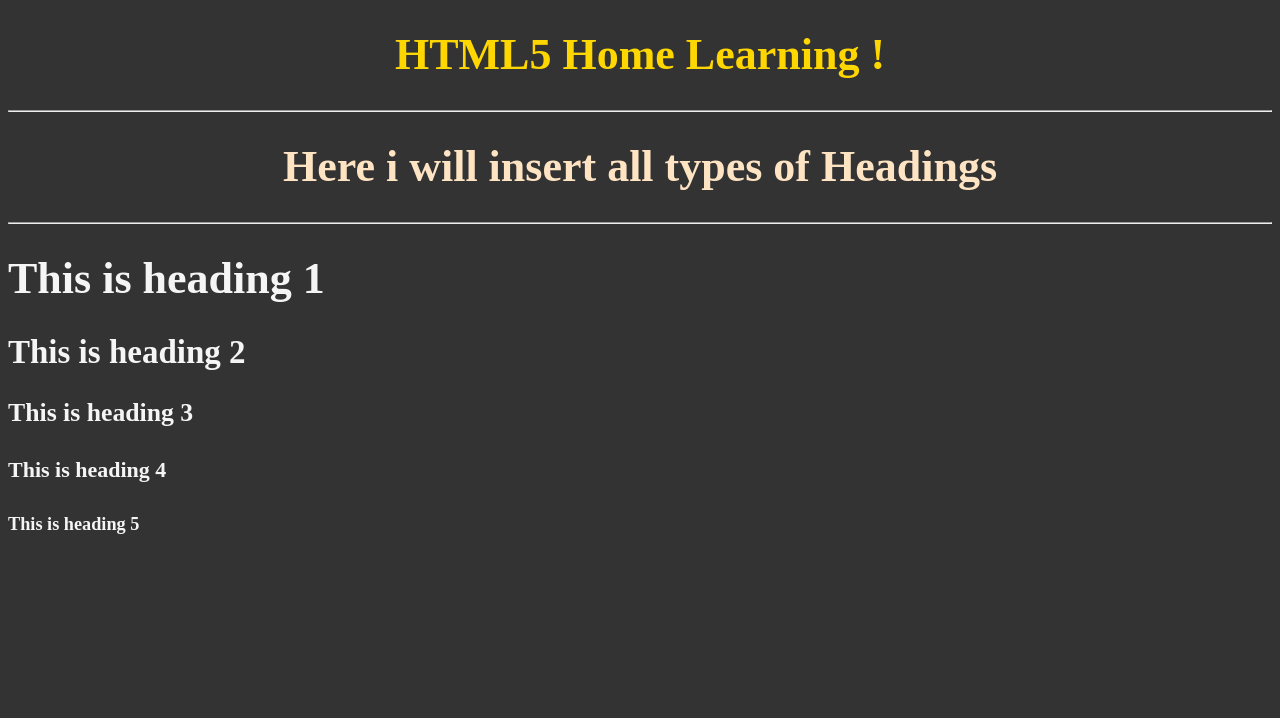
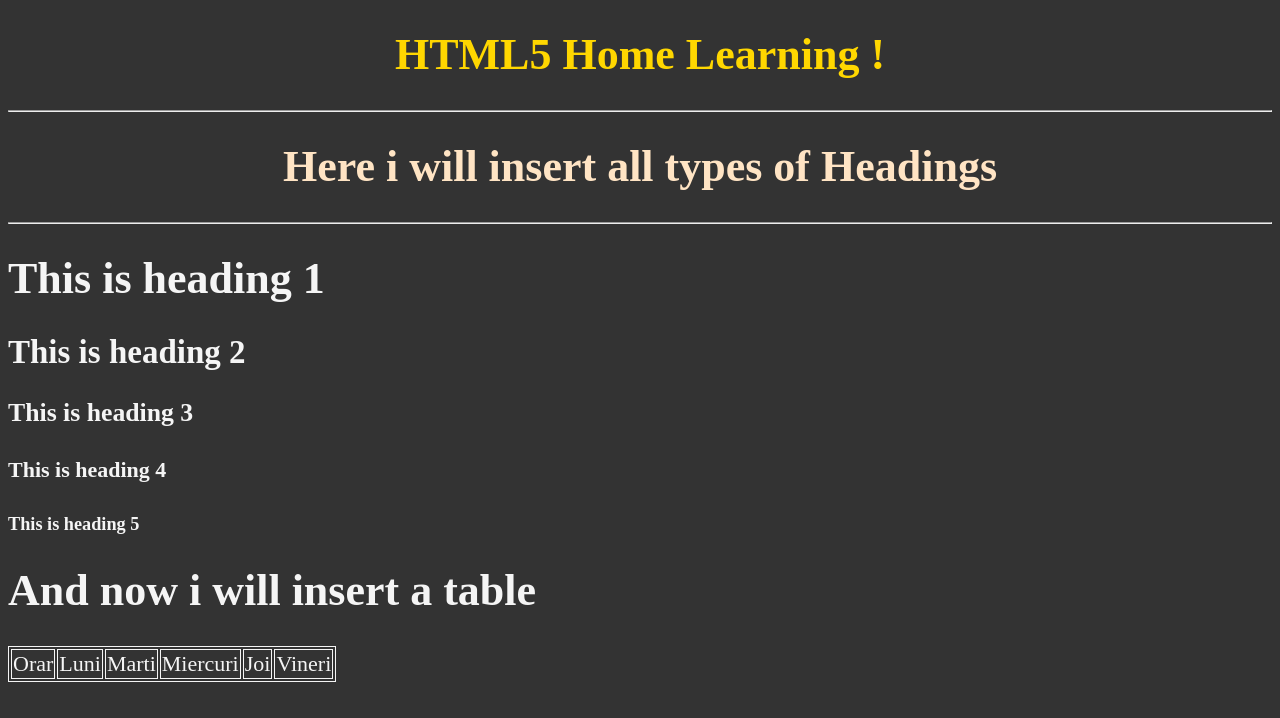
Before and after one commit to alexmihalascu/htmlhomelearning, a plain HTML site: page index.html in a window 1280 px wide. Drawn offline with Linux system fonts and the light colour scheme.

Commit message:
added table

```diff
--- a/css/style.css
+++ b/css/style.css
@@ -18,3 +18,7 @@ h1.typeofheadings{
     text-align: center;
 
 }
+
+table,tr ,th ,td {
+    border: 1px solid;
+}
--- a/index.html
+++ b/index.html
@@ -21,4 +21,14 @@
     <h3>This is heading 3</h3>
     <h4>This is heading 4</h4>
     <h5>This is heading 5</h5>
+
+    <h1> And now i will insert a table</h1>
+    <table>
+        <td>Orar</td>
+        <td>Luni</td>
+        <td>Marti</td>
+        <td>Miercuri</td>
+        <td>Joi</td>
+        <td>Vineri</td>
+    </table>
 </body>
```
